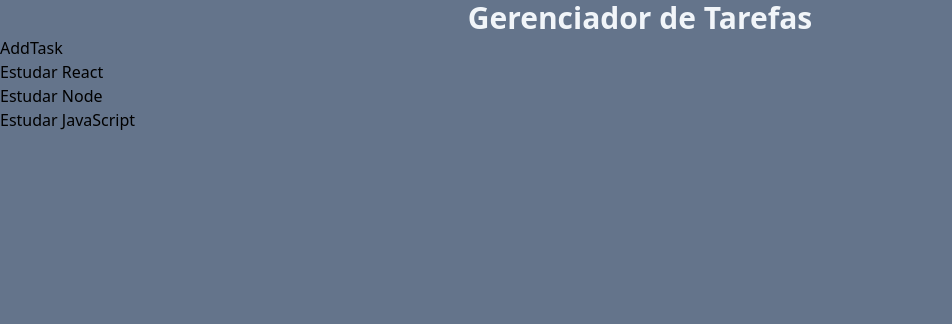
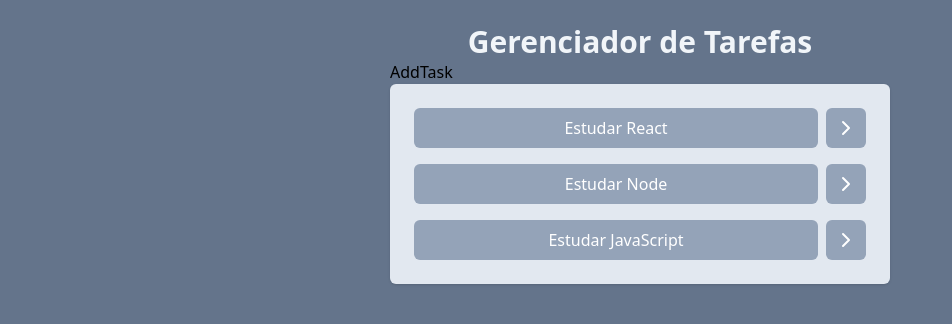
Before and after one commit to matheushromao/ToDoList, a React (Vite) app: page / in a window 1280 px wide. Shown: the top 324 px of the page, without its empty margins (0-952 px from the left). Built offline with nearby package versions, Linux system fonts and the light colour scheme.

Commit message:
Atualizando a Task
Adicionando novas estilizações e botões

```diff
--- a/package.json
+++ b/package.json
@@ -10,6 +10,7 @@
     "preview": "vite preview"
   },
   "dependencies": {
+    "lucide-react": "^0.435.0",
     "react": "^18.3.1",
     "react-dom": "^18.3.1"
   },
--- a/src/App.jsx
+++ b/src/App.jsx
@@ -25,9 +25,9 @@
   ]);
 
   return (
-    <div className="w-screen h-screen bg-slate-500" flex justitfy-center p-6>
-      <div className="w-[500]">
-        <h1 className="text-slate-100 text-3xl font-bold text-center">
+    <div className="w-screen h-screen bg-slate-500 flex justify-center p-6">
+      <div className="w-[500px]">
+        <h1 className="text-3xl text-slate-100 font-bold text-center">
           Gerenciador de Tarefas
         </h1>
         <AddTask />
--- a/src/components/Tasks.jsx
+++ b/src/components/Tasks.jsx
@@ -1,11 +1,20 @@
+import { ChevronRightIcon } from "lucide-react";
+
 function Tasks(props) {
   console.log(props);
   return (
-    <h1>
-      {props.tasks.map((task, index) => (
-        <p key={index}>{task.title}</p>
+    <ul className="space-y-4 bg-slate-200 p-6 rounded-md shadow">
+      {props.tasks.map((task) => (
+        <li key={task.id} className="flex gap-2">
+          <button className="bg-slate-400 w-full text-white p-2 rounded-md">
+            {task.title}
+          </button>
+          <button className="bg-slate-400 p-2 rounded-md text-white">
+            <ChevronRightIcon />
+          </button>
+        </li>
       ))}
-    </h1>
+    </ul>
   );
 }
 
```
Also changed, not shown: eslint.config.js (+18 -17 lines), 1 other file (tests, documents, lock files or other folders).
